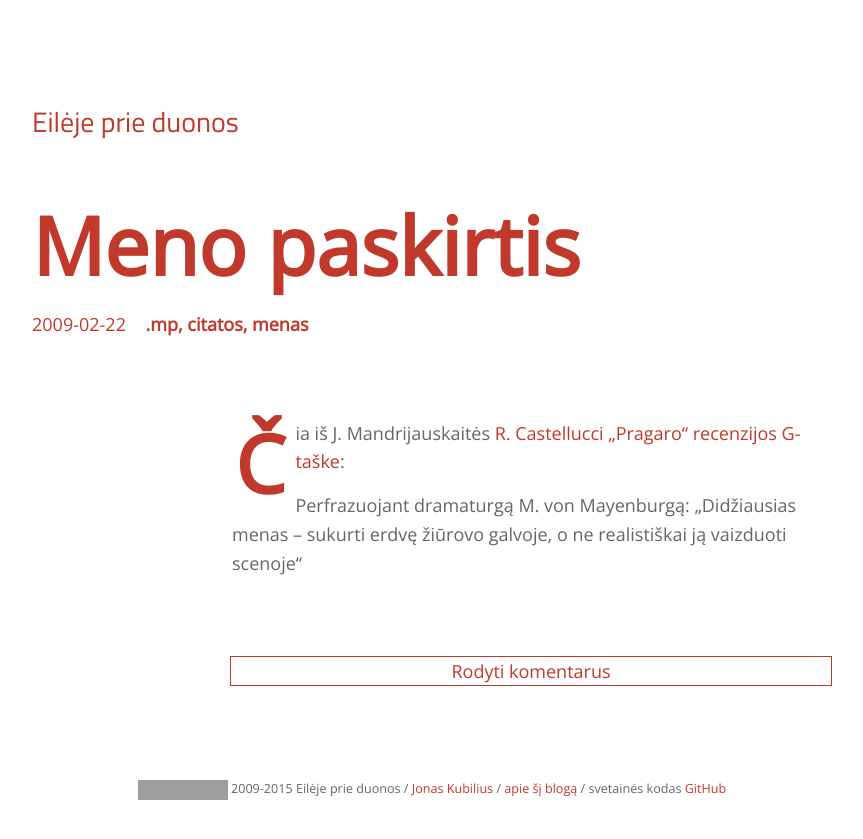
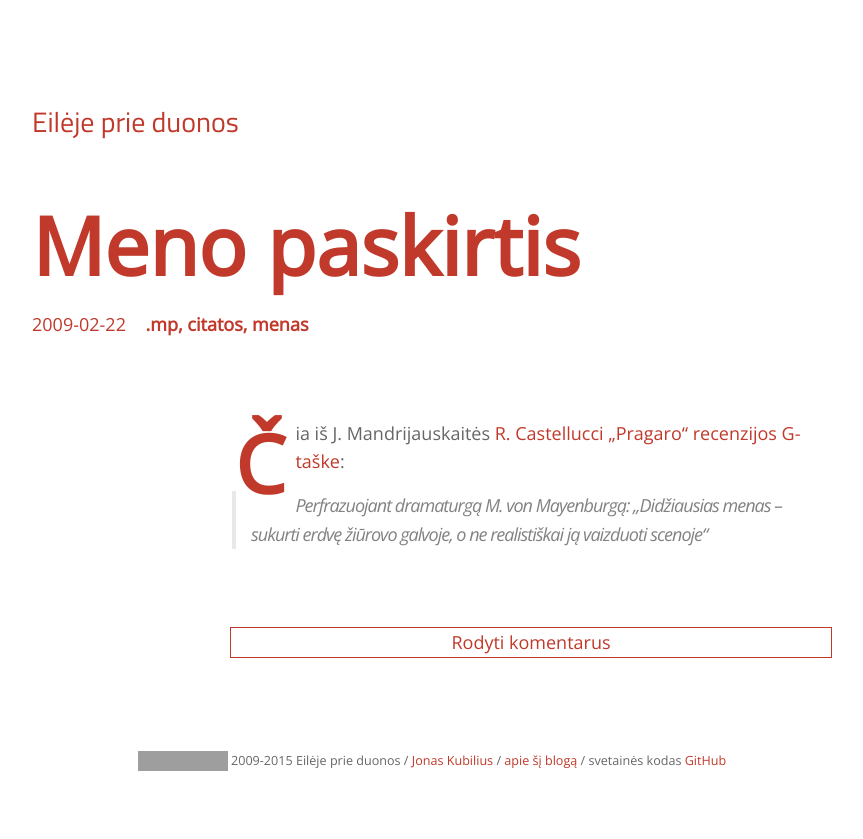
Before and after one commit to qbilius/duona, a Jekyll site: the page built from _posts/2009-02-22-meno-paskirtis.md, in a window 1280 px wide. Shown: the top 839 px of the page, without its empty margins (208-1071 px from the left). Built offline with Jekyll 4.4.1, drawn with Linux system fonts in a browser that asks for light colours; nearby versions of some CDN libraries; comment, search, counter and statistics services are not loaded; grey boxes are pictures that could not be loaded.

Commit message:
style improvements

```diff
--- a/_sass/_base.scss
+++ b/_sass/_base.scss
@@ -105,18 +105,18 @@ a {
 /**
  * Blockquotes
  */
-// blockquote {
-//     color: $grey-color;
-//     border-left: 4px solid $grey-color-light;
-//     padding-left: $spacing-unit / 2;
-//     font-size: 18px;
-//     letter-spacing: -1px;
-//     font-style: italic;
-//
-//     > :last-child {
-//         margin-bottom: 0;
-//     }
-// }
+blockquote {
+    color: $grey-color;
+    border-left: 4px solid $grey-color-light;
+    padding-left: $spacing-unit / 2;
+    font-size: 18px;
+    letter-spacing: -1px;
+    font-style: italic;
+
+    > :last-child {
+        margin-bottom: 0;
+    }
+}
 /**
  * Code formatting
  */
--- a/css/main.scss
+++ b/css/main.scss
@@ -3,7 +3,7 @@
 ---
 
 @charset "utf-8";
-@import "https://fonts.googleapis.com/css?family=Open+Sans";
+@import "https://fonts.googleapis.com/css?family=Open+Sans:400italic,400";
 @import "https://fonts.googleapis.com/css?family=Titillium+Web";
 
 // Our variables
```
